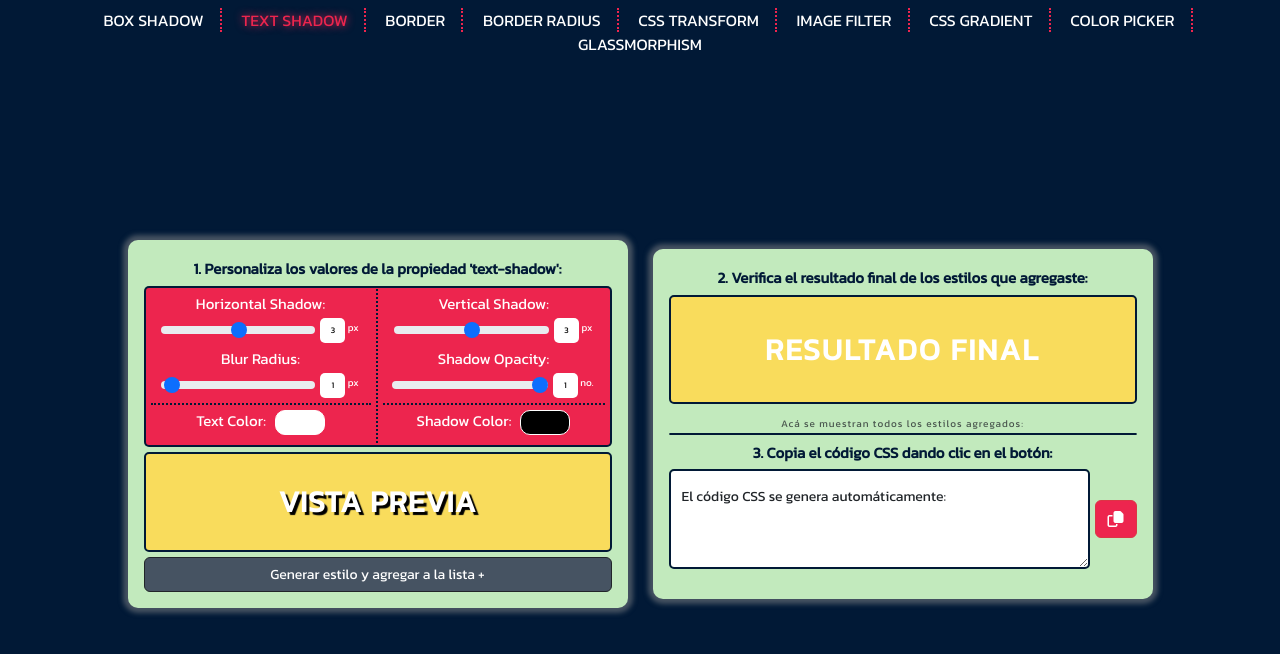
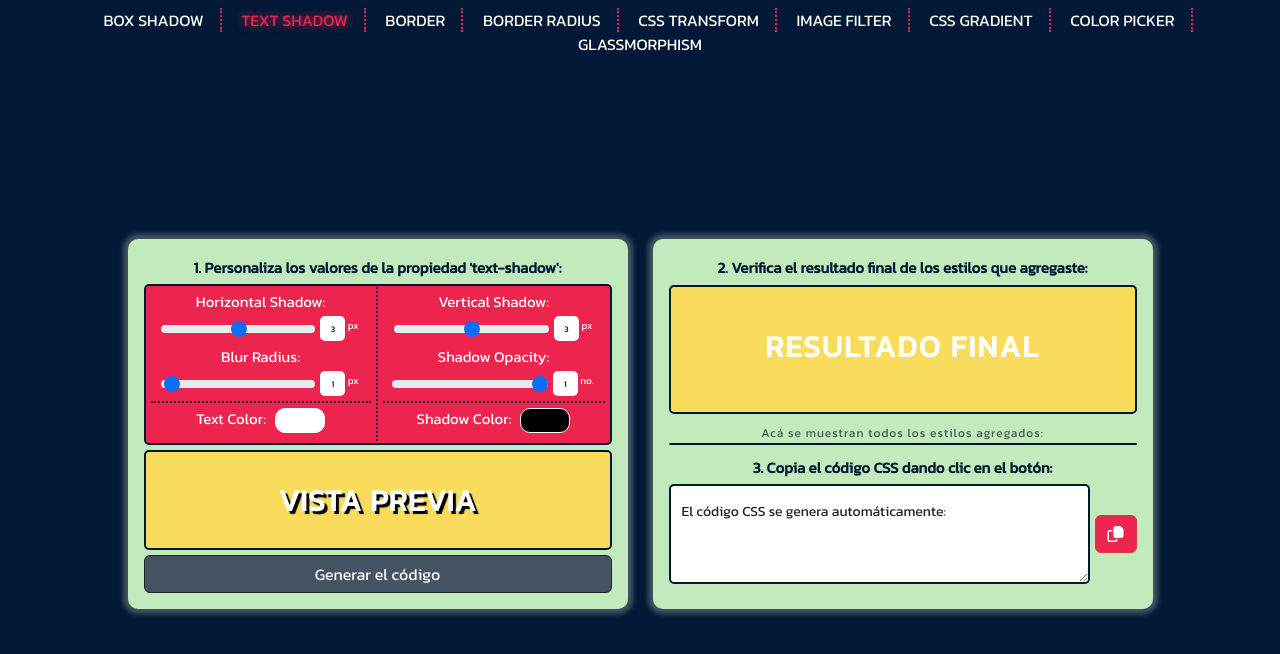
Before and after one commit to MauricioBarrueta/textShadowGenerator, a website: page index.html in a window 1280 px wide. Drawn offline with nearby package versions, Linux system fonts and the light colour scheme.

Commit message:
Se modificaron algunos estilos

```diff
--- a/index.html
+++ b/index.html
@@ -62,7 +62,7 @@
             </div>
 
             <div class="shadow-preview"><span>Vista previa</span></div>
-            <button class="btn btn-dark" type="button" id="generate-code">Generar estilo y agregar a la lista &#x2b;</button>
+            <button class="btn btn-dark" type="button" id="generate-code">Generar el código</button>
         </div>
 
         <div class="shadow-result">
--- a/src/scss/styles.scss
+++ b/src/scss/styles.scss
@@ -35,7 +35,7 @@ body {
         min-height: 90vh; gap: 25px;
 
         .card-container, .shadow-result {
-            width: auto; max-width: 500px; height: auto; min-height: 350px;
+            width: auto; max-width: 500px; height: auto; min-height: 370px;
             padding: 1em; border-radius: 10px; box-shadow: 0px 0px 5px 5px $Charcoal;
             background-color: $teaGreen; text-align: center;
 
@@ -113,7 +113,7 @@ body {
             }
             #generate-code {
                 width: 100%;
-                font-size: 14px; margin-top: 5px;
+                font-size: 16px; margin-top: 5px;
                 background-color: $Charcoal;
                 &:hover { background-color: #000000; }
             }
@@ -125,18 +125,18 @@ body {
                 margin: 5px 0;
                 background-color: $naplesYellow; border: 2px solid $oxfordBlue; border-radius: 5px;
                 span {
-                    width: 100%; display: inline-block; position: relative; z-index: 5;
-                    padding: 1em; user-select: none;
+                    width: 100%; height: 125px; display: inline-block; position: relative; z-index: 5;
+                    padding: 1em; user-select: none; line-height: 2;
                     text-align: center; font-size: 30px; font-weight: bolder; letter-spacing: 2px; text-transform: uppercase;
                 }
             }
             small {
-                font-size: 10px; letter-spacing: 1px;
+                font-size: 12px; letter-spacing: 1px;
                 opacity: .75; cursor: default; user-select: none;
             }
             .lines {
                 min-height: 0px;
-                padding: 0 5px; margin: 0 0 5px 0; border-radius: 5px;
+                padding: 0 5px; margin: 0 0 10px 0; border-radius: 5px;
                 font-size: 13px; color: white;
                 background-color: $Charcoal; border: 1px solid $oxfordBlue;
                 p {
```
Also changed, not shown: src/scss/styles.css, 1 other file.
